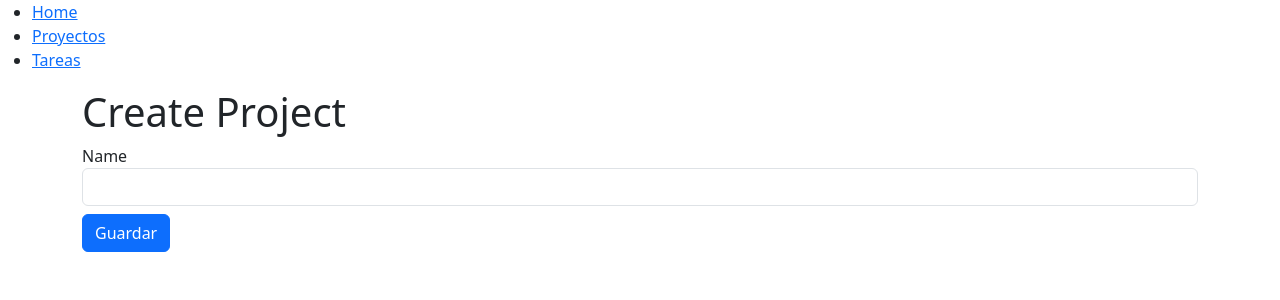
After one commit to DavidFlores79/curso-django, a Django app: page /projects/create in a window 1280 px wide. The commit adds this page. Shown: the top 300 px of the page. Run offline with Django 5.2, Linux system fonts and the light colour scheme.

Commit message:
feature - Se pueden agregar nuevos proyectos

```diff
--- a/myapp/forms.py
+++ b/myapp/forms.py
@@ -18,3 +18,11 @@ class CreateNewTask(forms.Form):
         widget=forms.Select(attrs={'class':'form-control'}),
         label="Project"
     )
+
+class CreateNewProject(forms.Form):
+    name = forms.CharField(
+        label="Name",
+        widget=forms.TextInput(attrs={'class': 'form-control'}),
+        max_length=200,
+        required=True
+    )
--- /dev/null
+++ b/myapp/templates/create_project.html
@@ -0,0 +1,16 @@
+{% extends "layouts/main.html" %}
+
+{% block content %}
+    <h1>Create Project</h1>
+
+    <form method="post">
+        {% csrf_token %}
+        <div class="form-group mb-2">
+            <label for="{{ form.name.id_for_label }}">Name</label>
+            {{ form.name }}
+        </div>
+        <div class="form-group mb-2">
+            <button type="submit" class="btn btn-primary">Guardar</button>
+        </div>
+    </form>
+{% endblock content %}
--- a/myapp/templates/layouts/navbar.html
+++ b/myapp/templates/layouts/navbar.html
@@ -1,8 +1,8 @@
 <nav>
     <ul>
-        <li><a href="/">Home</a></li>
-        <li><a href="/projects">Proyectos</a></li>
-        <li><a href="/tasks">Tareas</a></li>
+        <li><a href="{% url 'index' %}">Home</a></li>
+        <li><a href="{% url 'projects' %}">Proyectos</a></li>
+        <li><a href="{% url 'tasks' %}">Tareas</a></li>
     </ul>
 </nav>
 
--- a/myapp/templates/projects.html
+++ b/myapp/templates/projects.html
@@ -2,6 +2,8 @@
 
 {% block content %}
     <h1>Proyectos</h1>
+    <a class="btn btn-primary text-end" href="{% url 'create_project' %}">Crear</a>
+    <div class="my-4"></div>
     <div class="table-responsive">
         <table class="table">
             <thead>
--- a/myapp/templates/tasks.html
+++ b/myapp/templates/tasks.html
@@ -2,7 +2,7 @@
 
 {% block content %}
     <h1>Tareas</h1>
-    <a class="btn btn-primary text-end" href="/tasks/create">Crear</a>
+    <a class="btn btn-primary text-end" href="{% url 'create_task' %}">Crear</a>
     <div class="my-4"></div>
     <div class="table-responsive">
         <table class="table">
--- a/myapp/urls.py
+++ b/myapp/urls.py
@@ -3,9 +3,10 @@ from . import views
 
 # Cada app tiene sus propias rutas
 urlpatterns = [
-    path('', views.index),
-    path('about', views.about),
-    path('projects', views.projects),
-    path('tasks', views.tasks),
-    path('tasks/create', views.create_task),
+    path('', views.index, name="index"),
+    path('about', views.about, name="about"),
+    path('projects', views.projects, name="projects"),
+    path('tasks', views.tasks, name="tasks"),
+    path('tasks/create', views.create_task, name="create_task"),
+    path('projects/create', views.create_project, name="create_project"),
 ]
--- a/myapp/views.py
+++ b/myapp/views.py
@@ -1,7 +1,7 @@
 from django.http import HttpResponse, JsonResponse
 from .models import Project, Task
 from django.shortcuts import render, get_object_or_404, redirect
-from .forms import CreateNewTask
+from .forms import CreateNewTask, CreateNewProject
 
 # Create your views here.
 def helloWord(request):
@@ -41,10 +41,22 @@ def create_task(request):
                 description=request.POST['description'],
                 project_id=request.POST['project']
             )
-        return redirect('/tasks')
+        return redirect('tasks')
     else:
         projects = list(Project.objects.all())
         return render(request, 'create_task.html', {
             'form': CreateNewTask(),
             'projects': projects
         })
+
+def create_project(request):
+
+    if request.method == 'POST':
+        form = CreateNewProject(request.POST)
+        if form.is_valid():
+            Project.objects.create(name=request.POST['name'])
+        return redirect('projects')
+    else:
+        return render(request, 'create_project.html', {
+            'form': CreateNewProject(),
+        })
```
